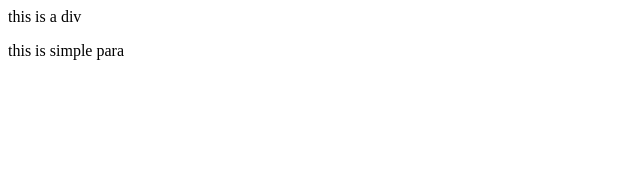
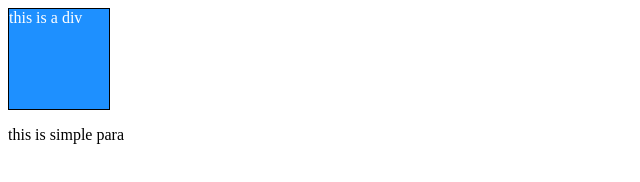
Before and after one commit to Barmanpriyanka/Javascript, a plain HTML site: page index6.html in a window 1280 px wide. Shown: the whole page, without its empty margins (0-640 px from the left). Drawn offline with Linux system fonts and the light colour scheme.

Commit message:
setAttribute

```diff
--- a/DOM.js
+++ b/DOM.js
@@ -19,7 +19,7 @@ console.log(heading2);
 let parahs=document.getElementsByTagName("p");
 console.dir(parahs);
 console.log(parahs);
-//querySelector   retuen first elements
+//querySelector   return first elements
 let elements=document.querySelector("p");
 console.dir(elements);
 //querySelectorAll  returns all elements
@@ -32,8 +32,8 @@ console.dir(ele);
 let el=document.querySelector(".heading1");
 console.dir(el);
 //tagName-returns tag for the element node
-let tagname=ele.tagName;
-console.dir(tagname);
+//let tagname=ele.tagName;
+//console.dir(tagname);
 //text,comment,element
 //innerText-returns the text content of the element and all its children.
 let div=document.querySelector("div").innerText;
@@ -48,6 +48,8 @@ console.dir(oldheading);
 
 
 //attributes
+//get attributes-getAttribute-getAttribute(attr) to get the attribute value
+//set attributes -setAttributes -setAttribute(attr,value)
 let d=document.querySelector("div");
 console.log(d);
 let value=d.getAttribute("id");
@@ -56,3 +58,10 @@ let para=document.querySelector("p");
 console.log(para);
 let value2=para.getAttribute("id");
 console.log(value2);
+//setAttributes
+let para2=document.querySelector("p");
+console.log(para2.setAttribute("class","paragraph"));
+let d2=document.querySelector("div");
+console.log(d2.setAttribute("id","newBox"));
+
+let div3=document.querySelector("div");
--- a/index6.html
+++ b/index6.html
@@ -4,10 +4,11 @@
     <meta charset="UTF-8">
     <meta name="viewport" content="width=device-width, initial-scale=1.0">
     <title>Dom2</title>
+    <link rel="stylesheet" href="style4.css">
 </head>
 <body>
     <div id="Box">this is a div</div>
-   <p id="para">this is simple para</p>
+   <p class="para">this is simple para</p>
    <script src="DOM.js"></script>
 </body>
 </html>
--- /dev/null
+++ b/style4.css
@@ -0,0 +1,8 @@
+#newBox
+{
+    height:100px;
+    width:100px;
+    background-color:dodgerblue;
+    color:white;
+    border:1px solid black;
+}
```
